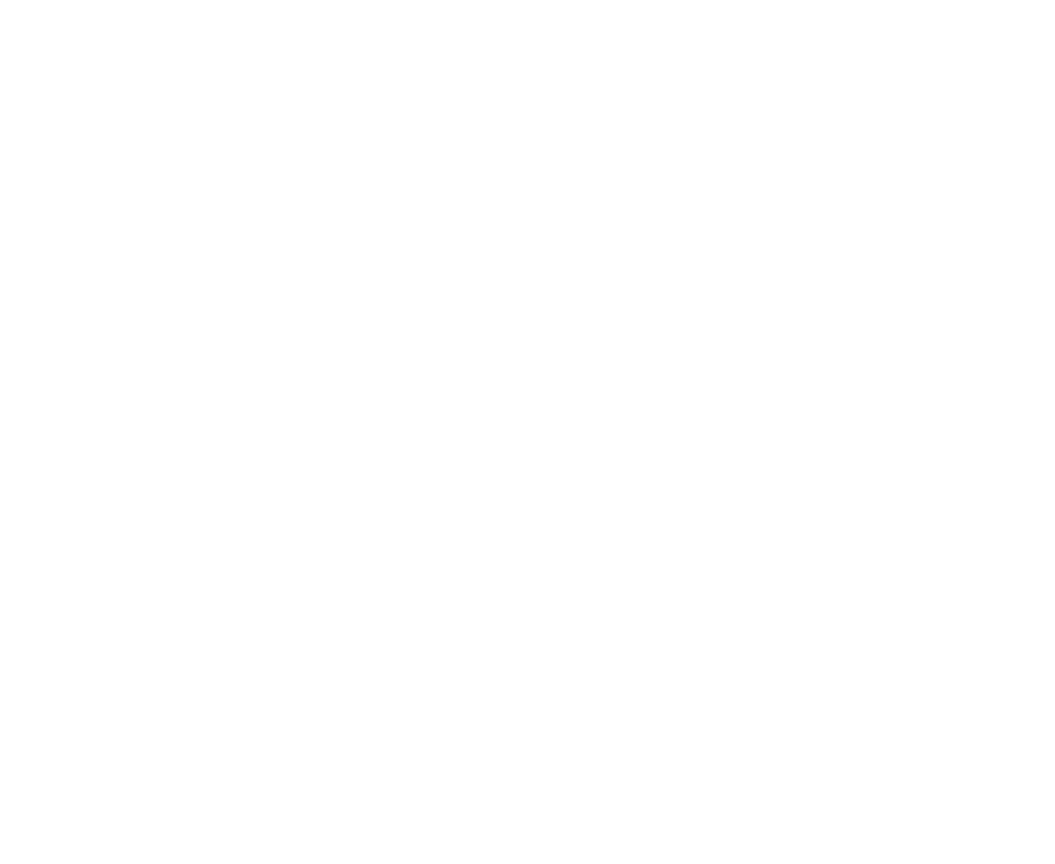
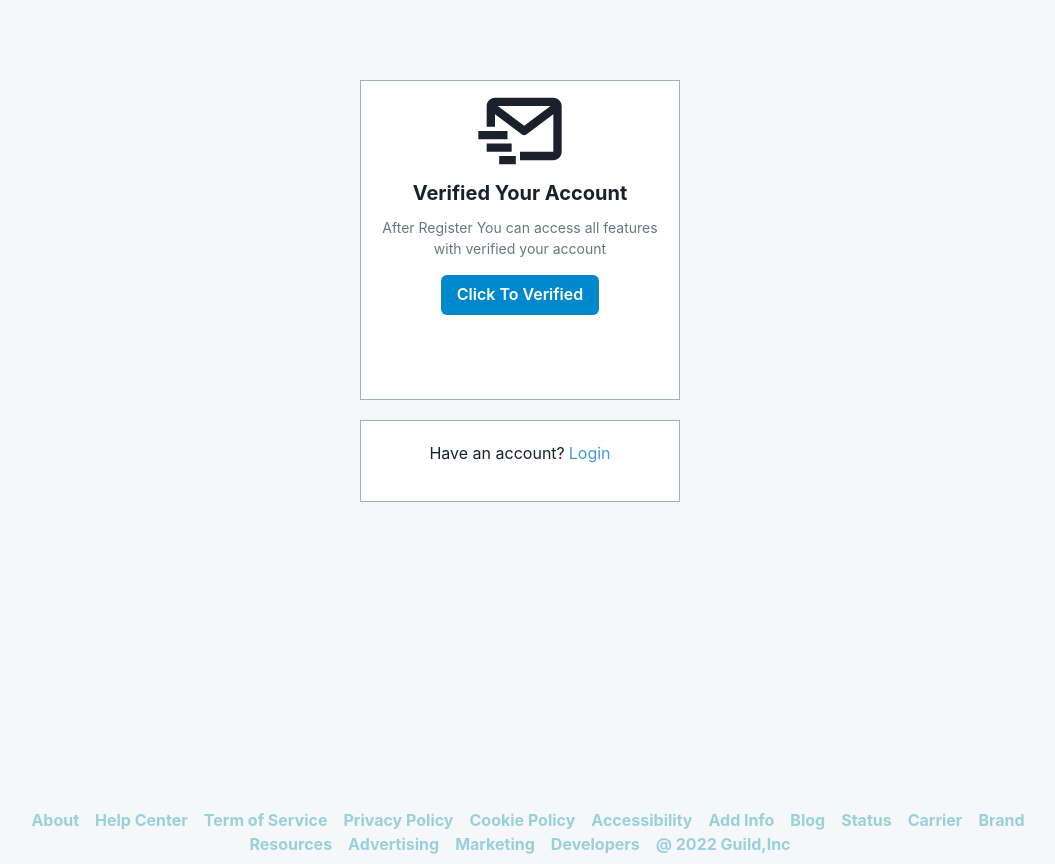
Before and after one commit to dnil2202/fe_finalproject, a React (Create React App) app: page /verification/1 in a window 1280 px wide. Before the commit this address had no page. Shown: the whole page, without its empty margins (120-1175 px from the left). Before the commit the page ends 800 px from the top, so only its background shows below. Built offline with nearby package versions, Linux system fonts and the light colour scheme.

Commit message:
update email verif

```diff
--- a/src/App.js
+++ b/src/App.js
@@ -55,7 +55,7 @@
         <Route path='/profil' element={<ProfilPage/>}/>
         <Route path='/edit' element={<EditProfil/>}/>
         <Route path='/change' element={<ChangePassword/>}/>
-        <Route path='/verified' element={<VerifiedPage/>}/>
+        <Route path='/verification/:token' element={<VerifiedPage/>}/>
       </Routes>
     </div>
   );
--- a/src/Pages/Homepage.jsx
+++ b/src/Pages/Homepage.jsx
@@ -41,7 +41,7 @@
           <div className='d-flex mx-2 my-2'>
           <Avatar size={'sm'}>
           </Avatar>
-          <Text fontFamily={'serif'} fontSize={'md'} ms={'5'}>{val.username}</Text>
+          <Text fontFamily={'serif'} fontSize={'md'} ms={'5'}>{val.user_name_post}</Text>
           </div>
           <img src={API_URL+ val.images} className='card-img-top w-100' style={{height:'300px'}} />
           <div className='card-body'>
--- a/src/Pages/VerifiedPage.jsx
+++ b/src/Pages/VerifiedPage.jsx
@@ -2,10 +2,39 @@
 import React from 'react'
 import Footer from '../component/footer'
 import {BiMailSend} from 'react-icons/bi'
-import { useNavigate } from 'react-router-dom'
+import { useNavigate, useParams } from 'react-router-dom'
+import axios from 'axios'
+import { API_URL } from '../helper'
+import { useDispatch } from 'react-redux'
+import { loginAction } from '../action/useraction'
 
 const VerifiedPage = () => {
+    const params = useParams()
     const navigate = useNavigate()
+    const dispatch = useDispatch()
+
+    const handleVerified = async()=>{
+        try {
+            let res = await axios.patch(`${API_URL}/auth/verified`,{},{
+                headers:{
+                    'Authorization':`Bearer ${params.token}`
+                }
+            })
+            console.log(res)
+            if(res.data.success){
+                localStorage.setItem('sosmed', res.data.dataLogin.token);
+                delete res.data.dataLogin.token;
+                dispatch(loginAction(res.data.dataLogin))
+                navigate('/home',{replace:true})
+            }else{
+                alert('Verification Failed')
+            }
+        } catch (error) {
+            console.log(error)
+        }
+    }
+
+
   return (
     <div style={{backgroundColor:'#F6F7F9'}} >
         <Container style={{backgroundSize:'cover', height:'100vh'}} pt={20} >
@@ -13,13 +42,10 @@
                 <div className='d-flex justify-content-center'>
                 <BiMailSend size={100}></BiMailSend>
                 </div>
-                <Heading textAlign={'center'} size={'md'}>Enter Confirmation Code</Heading>
-                <Text textAlign={'center'} fontSize={'sm'} mt={'3'} className='text-muted'>Enter the confirmation code we sent to your email </Text>
+                <Heading textAlign={'center'} size={'md'}>Verified Your Account</Heading>
+                <Text textAlign={'center'} fontSize={'sm'} mt={'3'} className='text-muted'>After Register You can access all features with verified your account </Text>
                 <div className='d-flex justify-content-center mt-3'>
-                <Input size={'md'} width={'50'} backgroundColor={'gray.100'}/>
-                </div>
-                <div className='d-flex justify-content-center mt-3'>
-                <Button colorScheme={'telegram'}> Next</Button>
+                <Button colorScheme={'telegram'} onClick={handleVerified}>Click To Verified</Button>
                 </div>
             </Container>
             <Container  border={'1px'} borderColor={'gray.400'} backgroundColor={'white'} width={'xs'}  mt={5}>
```
